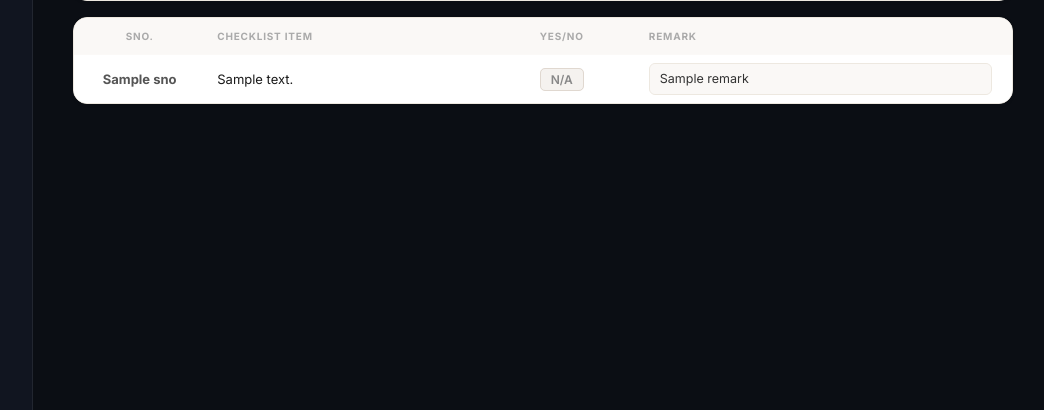
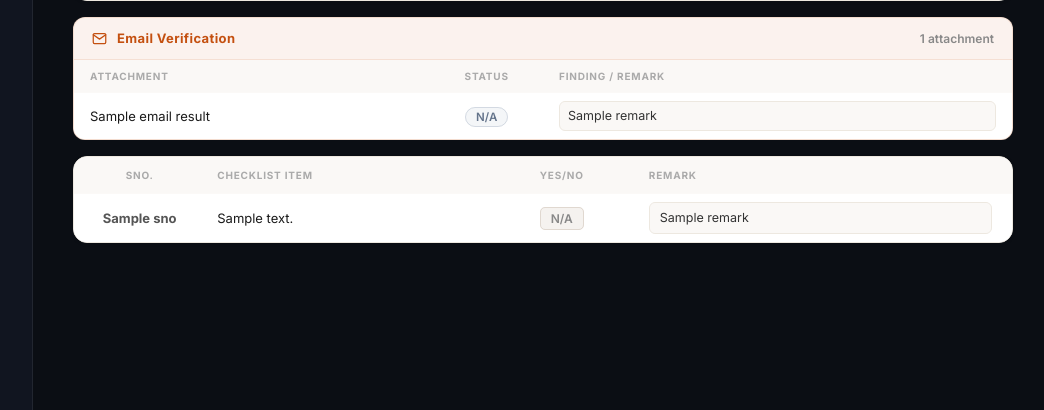
Before and after one commit to parmar-priyank/ADSAgent, a Python web app: template templates/admin_qc_version.html in a window 1280 px wide. Shown: the part 390-800 px from the top of the page, without its empty margins (227-1271 px from the left). Run offline with Jinja, Linux system fonts and the light colour scheme; the template is opened without the code that fills it: most values are stand-ins (such as "Sample title", 1, 10 or a date in 2020).

Commit message:
Email will results show in admin panel

```diff
--- a/routers/admin.py
+++ b/routers/admin.py
@@ -359,12 +359,17 @@ def admin_qc_version_view(request: Request, version_id: int, user=Depends(requir
         raise HTTPException(404, "QC version not found.")
     v = dict(row)
     rows = json.loads(v["rows_json"]) if v.get("rows_json") else []
+    try:
+        email_results = json.loads(v.get("email_results_json") or "[]") or []
+    except Exception:
+        email_results = []
     resp = templates.TemplateResponse(request, "admin_qc_version.html", {
         "current_user": user,
         "theme": _resolve_theme(user),
         "user_panel_theme": adb.get_setting("user_panel_theme", "dark"),
         "v": v,
         "rows": rows,
+        "email_results": email_results,
     })
     resp.headers.update(_NO_CACHE)
     return resp
--- a/templates/admin_qc_version.html
+++ b/templates/admin_qc_version.html
@@ -113,6 +113,57 @@
   No checklist rows stored for this version. This run was saved before the versioning update — download the Excel to view results.
 </div>
 {% else %}
+
+<!-- Email Verification panel -->
+{% if email_results %}
+<div style="margin-bottom:16px;border:1.5px solid rgba(196,80,16,.2);border-radius:12px;overflow:hidden;background:#fff;">
+  <div style="background:rgba(196,80,16,.07);padding:10px 18px;display:flex;align-items:center;gap:10px;border-bottom:1px solid rgba(196,80,16,.12);">
+    <svg width="15" height="15" viewBox="0 0 24 24" fill="none" stroke="#c45010" stroke-width="2" stroke-linecap="round" stroke-linejoin="round" style="flex-shrink:0;"><path d="M4 4h16c1.1 0 2 .9 2 2v12c0 1.1-.9 2-2 2H4c-1.1 0-2-.9-2-2V6c0-1.1.9-2 2-2z"/><polyline points="22,6 12,13 2,6"/></svg>
+    <span style="font-size:13px;font-weight:700;color:#c45010;letter-spacing:.03em;">Email Verification</span>
+    <span style="margin-left:auto;font-size:12px;color:#888;font-weight:600;">{{ email_results | length }} attachment{{ 's' if email_results | length != 1 else '' }}</span>
+  </div>
+  <table style="width:100%;border-collapse:collapse;font-size:13px;table-layout:fixed;">
+    <colgroup>
+      <col style="width:38%;">
+      <col style="width:12%;">
+      <col style="width:50%;">
+    </colgroup>
+    <thead>
+      <tr style="background:#faf8f6;border-bottom:1px solid #f0ece8;">
+        <th style="font-size:10px;font-weight:700;text-transform:uppercase;letter-spacing:.08em;color:#aaa;text-align:left;padding:8px 16px;">Attachment</th>
+        <th style="font-size:10px;font-weight:700;text-transform:uppercase;letter-spacing:.08em;color:#aaa;text-align:center;padding:8px 12px;">Status</th>
+        <th style="font-size:10px;font-weight:700;text-transform:uppercase;letter-spacing:.08em;color:#aaa;text-align:left;padding:8px 16px;">Finding / Remark</th>
+      </tr>
+    </thead>
+    <tbody>
+      {% for er in email_results %}
+      <tr style="border-top:1px solid #f0ece8;{% if loop.index is even %}background:#fdfcfb;{% else %}background:#fff;{% endif %}">
+        <td style="padding:8px 16px;color:#1a1a1a;font-size:13px;overflow:hidden;text-overflow:ellipsis;white-space:nowrap;" title="{{ er.name }}">{{ er.name }}</td>
+        <td style="padding:8px 12px;text-align:center;white-space:nowrap;">
+          {% if er.status == 'Yes' %}
+            <span style="background:rgba(52,211,153,.12);color:#16a34a;border:1.5px solid rgba(52,211,153,.4);border-radius:20px;padding:2px 10px;font-size:11.5px;font-weight:700;">Yes</span>
+          {% elif er.status == 'No' %}
+            <span style="background:rgba(239,68,68,.1);color:#dc2626;border:1.5px solid rgba(239,68,68,.35);border-radius:20px;padding:2px 10px;font-size:11.5px;font-weight:700;">No</span>
+          {% else %}
+            <span style="background:rgba(148,163,184,.1);color:#64748b;border:1.5px solid rgba(148,163,184,.35);border-radius:20px;padding:2px 10px;font-size:11.5px;font-weight:600;">N/A</span>
+          {% endif %}
+        </td>
+        <td style="padding:8px 16px;overflow:hidden;max-width:0;">
+          {% if er.remark %}
+          <div onclick="openRemarkModal(this.querySelector('span'))"
+               style="display:flex;align-items:center;font-size:12.5px;padding:4px 8px;border-radius:6px;border:1.5px solid #ede8e0;background:#faf8f6;cursor:pointer;overflow:hidden;">
+            <span style="flex:1;overflow:hidden;text-overflow:ellipsis;white-space:nowrap;color:#333;">{{ er.remark }}</span>
+          </div>
+          {% else %}
+          <span style="color:#bbb;font-size:12px;">—</span>
+          {% endif %}
+        </td>
+      </tr>
+      {% endfor %}
+    </tbody>
+  </table>
+</div>
+{% endif %}
 
 <!-- Edit mode save bar -->
 <div id="edit-bar" style="display:none;background:#f5f0eb;border:1.5px solid #d9c9b8;color:#1a1a1a;border-radius:8px;padding:10px 16px;margin-bottom:12px;align-items:center;justify-content:space-between;gap:12px;">
--- a/templates/user_email_verify.html
+++ b/templates/user_email_verify.html
@@ -274,7 +274,7 @@
 
       <!-- Hidden field: carries edited email results to next step -->
       <input type="hidden" id="eml-results-json"
-             value="{{ results | tojson | e }}">
+             value='{{ results | tojson }}'>
     </div>
 
     <!-- Re-upload option -->
@@ -315,7 +315,7 @@
       <form method="post" action="/qc-check-with-email" id="eml-proceed-form">
         <input type="hidden" name="quote_id" value="{{ quote_id }}">
         <input type="hidden" name="email_results_json" id="eml-proceed-json"
-               value="{{ results | tojson | e }}">
+               value='{{ results | tojson }}'>
         <button type="submit"
                 style="display:inline-flex;align-items:center;gap:8px;
                        background:var(--brand);color:#fff;border:none;font-weight:700;
```
Also changed, not shown: templates/user_result.html (+4 -4 lines).
